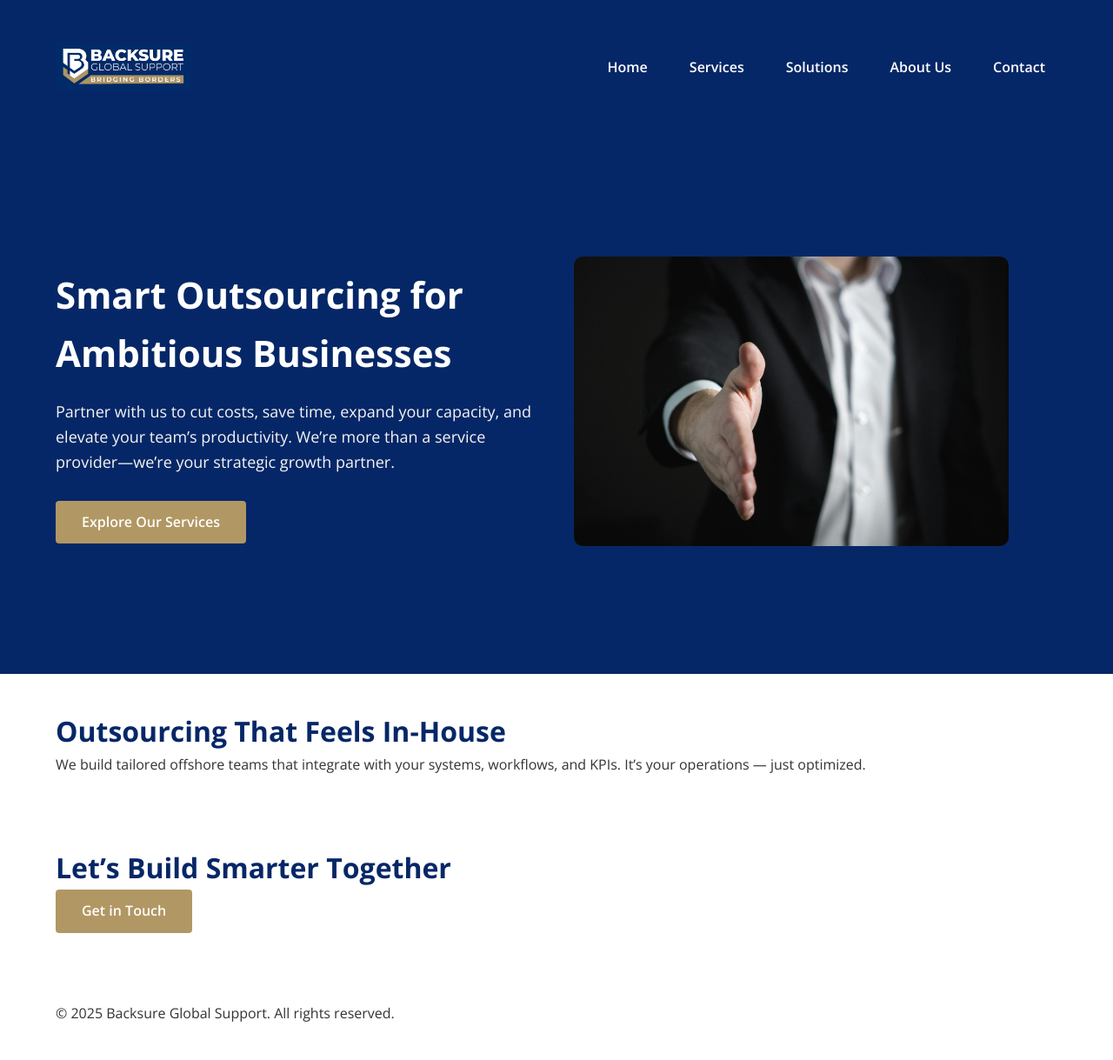
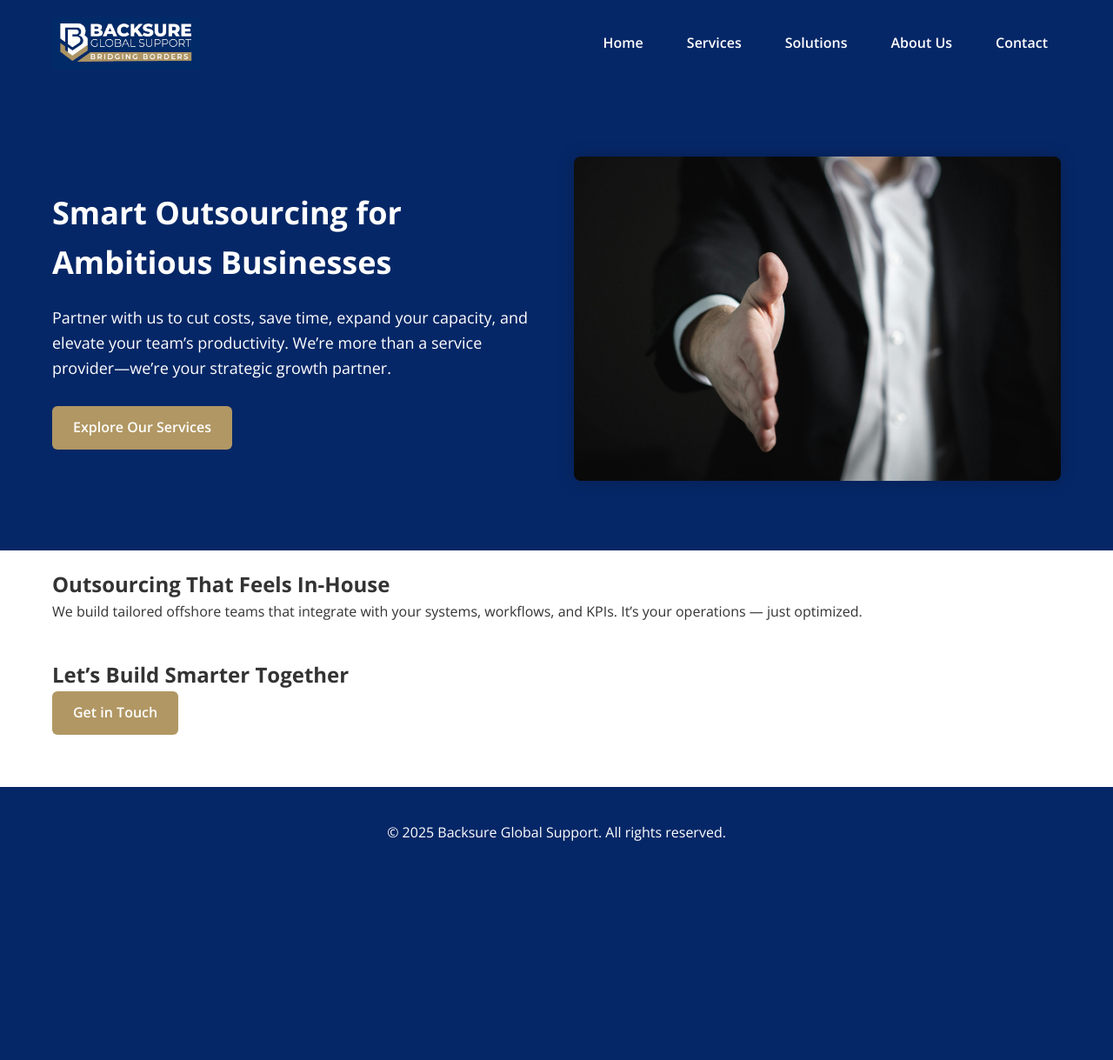
Before and after one commit to Shanis-Nheralat/Backsure-Global-Support, a PHP site: page / in a window 1280 px wide. Shown: the whole page at 87% size. After the commit the page ends 967 px from the top, so only its background shows below. Run offline with PHP 8.4, Linux system fonts and the light colour scheme.

Commit message:
Update style.css

```diff
--- a/style.css
+++ b/style.css
@@ -1,4 +1,4 @@
-/* Reset & Base Styles */
+/* Reset & Base */
 * {
   margin: 0;
   padding: 0;
@@ -7,66 +7,57 @@
 
 body {
   font-family: 'Open Sans', sans-serif;
+  background-color: #ffffff;
+  color: #333;
   line-height: 1.6;
-  background-color: #ffffff;
-  color: #333333;
 }
 
-a {
-  text-decoration: none;
-  color: inherit;
+/* Container */
+.container {
+  max-width: 1200px;
+  margin: auto;
+  padding: 20px;
 }
 
-.container {
-  width: 90%;
-  max-width: 1200px;
-  margin: 0 auto;
-  padding: 40px 0;
-}
-
-/* Navigation */
+/* Header */
 header {
   background-color: #062767;
   color: white;
-  padding: 10px 0;
-}
-
-header a {
-  color: white;
-  text-decoration: none;
-}
-
-header a:hover {
-  text-decoration: underline;
 }
 
 .nav-flex {
   display: flex;
+  align-items: center;
   justify-content: space-between;
-  align-items: center;
+  flex-wrap: wrap;
 }
 
 .logo-img {
-  height: 55px;
+  height: 60px;
+  cursor: pointer;
 }
 
+/* Navigation */
 .navbar {
   list-style: none;
   display: flex;
   gap: 20px;
-  align-items: center;
 }
 
-.navbar > li {
+.navbar li {
   position: relative;
 }
 
 .navbar a {
-  color: #ffffff;
+  color: white;
+  text-decoration: none;
   font-weight: 600;
-  font-size: 16px;
-  padding: 10px 14px;
-  display: block;
+  padding: 10px 15px;
+}
+
+.navbar a:hover,
+.navbar .active {
+  text-decoration: underline;
 }
 
 .dropdown-menu {
@@ -74,89 +65,118 @@ header a:hover {
   position: absolute;
   top: 100%;
   left: 0;
-  min-width: 200px;
-  background-color: #ffffff;
-  box-shadow: 0 2px 10px rgba(0, 0, 0, 0.1);
-  z-index: 10;
-}
-
-.dropdown-menu li a {
-  padding: 10px 15px;
-  color: #062767;
-  font-weight: 500;
-}
-
-.dropdown-menu li a:hover {
-  background-color: #f4f4f4;
-  color: #b19763;
+  background-color: #062767;
+  list-style: none;
+  padding: 10px;
+  z-index: 1000;
 }
 
 .dropdown:hover .dropdown-menu {
   display: block;
 }
 
+.dropdown-menu li a {
+  display: block;
+  padding: 8px 10px;
+  color: white;
+  white-space: nowrap;
+}
+
 /* Hero Section */
 .hero-expanded {
   background-color: #062767;
-  padding: 100px 0;
-  color: white;
+  color: #ffffff;
+  padding: 60px 20px;
 }
 
 .hero-grid {
-  display: grid;
-  grid-template-columns: 1fr 1fr;
+  display: flex;
+  align-items: center;
+  justify-content: space-between;
   gap: 40px;
-  align-items: center;
+  flex-wrap: wrap;
+}
+
+.hero-text {
+  flex: 1;
 }
 
 .hero-text h1 {
-  font-size: 42px;
+  font-size: 36px;
   margin-bottom: 20px;
+  font-weight: 700;
 }
 
 .hero-text p {
   font-size: 18px;
-  color: #f5f5f5;
   margin-bottom: 30px;
 }
 
+.hero-image {
+  flex: 1;
+  display: flex;
+  justify-content: center;
+}
+
 .hero-image img {
-  width: 100%;
-  max-width: 500px;
-  border-radius: 10px;
+  max-width: 100%;
+  height: auto;
+  border-radius: 8px;
+  box-shadow: 0 0 20px rgba(0, 0, 0, 0.2);
 }
 
 /* Buttons */
-.btn-primary,
-.btn-secondary {
-  display: inline-block;
-  padding: 12px 30px;
-  font-size: 16px;
-  border-radius: 4px;
-  font-weight: 600;
-  transition: all 0.3s ease;
-}
-
 .btn-primary {
   background-color: #b19763;
-  color: #ffffff;
+  color: white;
+  padding: 12px 24px;
+  border: none;
+  border-radius: 6px;
+  font-size: 16px;
+  cursor: pointer;
+  text-decoration: none;
+  display: inline-block;
+  font-weight: 600;
 }
 
 .btn-primary:hover {
-  background-color: #a2864f;
+  background-color: #a48852;
 }
 
-.btn-secondary {
+/* Footer */
+footer {
   background-color: #062767;
-  color: #ffffff;
+  color: white;
+  padding: 20px 0;
+  text-align: center;
+  margin-top: 40px;
 }
 
-.btn-secondary:hover {
-  background-color: #0a3a90;
+/* Responsive */
+@media (max-width: 768px) {
+  .nav-flex {
+    flex-direction: column;
+    align-items: flex-start;
+  }
+
+  .navbar {
+    flex-direction: column;
+    width: 100%;
+    gap: 10px;
+  }
+
+  .hero-grid {
+    flex-direction: column-reverse;
+    text-align: center;
+  }
+
+  .hero-text,
+  .hero-image {
+    width: 100%;
+  }
+
+  .hero-image img {
+    width: 80%;
+    max-width: 320px;
+  }
 }
-
-/* Sections */
-section h2 {
-  font-size: 32px;
-  color: #062767;
-  margin
```
